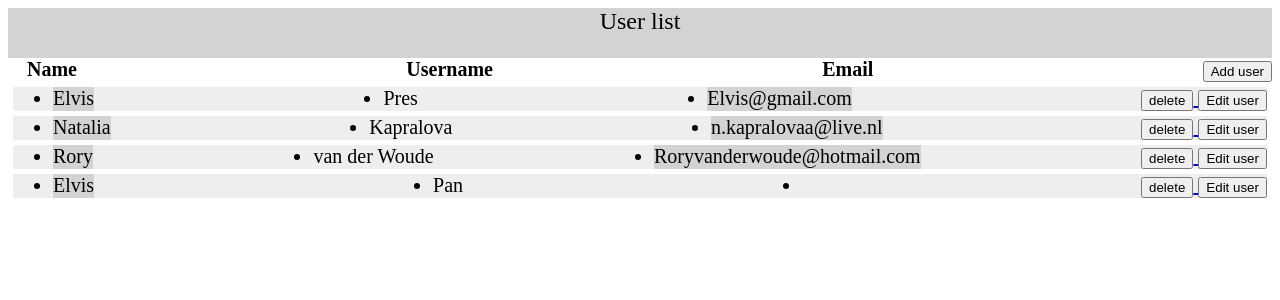
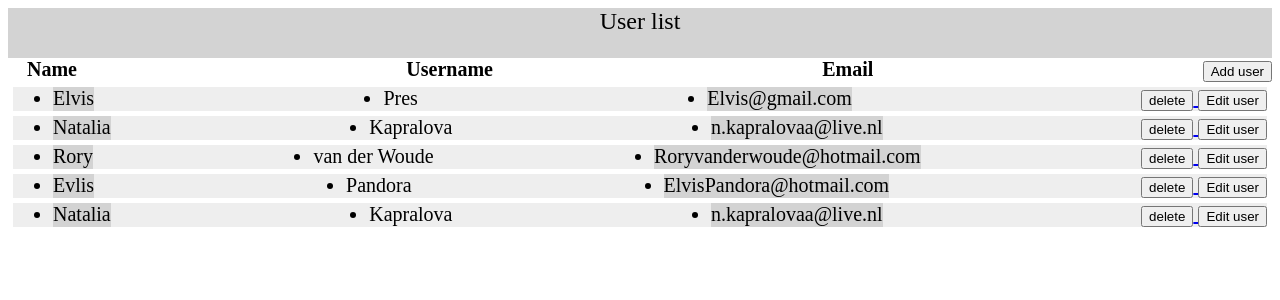
Before and after one commit to NataliaKapralova/User-list-project-React.js, a React (Create React App) app: page / in a window 1280 px wide. Shown: the top 300 px of the page. Built offline with nearby package versions, Linux system fonts and the light colour scheme; data requests are answered from the project's data file.

Commit message:
added changes: delete request works and added userdetail component

```diff
--- a/db.json
+++ b/db.json
@@ -24,10 +24,16 @@
       "id": "Roryvanderwoude@hotmail.com"
     },
     {
-      "firstName": "Elvis",
-      "lastName": "Pan",
-      "email": "",
-      "id": "sWj4sSq"
+      "firstName": "Evlis",
+      "lastName": "Pandora",
+      "email": "ElvisPandora@hotmail.com",
+      "id": "ElvisPandora@hotmail.com"
+    },
+    {
+      "firstName": "Natalia",
+      "lastName": "Kapralova",
+      "email": "n.kapralovaa@live.nl",
+      "id": "318be3f5-0d09-4072-ab17-b2d8186eb60c"
     }
   ]
 }
--- a/src/App.js
+++ b/src/App.js
@@ -51,16 +51,18 @@
 // export default App;
 
 import React from "react";
-import Main from "./Components/Main";
+import Users from "./Components/Users";
 import FormComponent from "./Components/FormComponent";
+import UserDetails from "./Components/UserDetails";
 import { BrowserRouter as Router, Switch, Route } from "react-router-dom";
 
 export default function App() {
   return (
     <Router>
       <Switch>
-        <Main path="/" exact component={Main} />
-        <Route path="/FormComponent" component={FormComponent} />
+        <Route exact path="/" exact component={Users} />
+        <Route exact path="/FormComponent" component={FormComponent} />
+        <Route exact path="/users/:id" component={UserDetails} />
       </Switch>
     </Router>
   );
--- a/src/Components/FormComponent.js
+++ b/src/Components/FormComponent.js
@@ -2,7 +2,7 @@ import React from "react";
 import * as styles from "../styles.css";
 import axios from "axios";
 import { useHistory } from "react-router";
-import Main from "./Main";
+import faker from "faker";
 
 export default function FormComponent(props) {
   const history = useHistory();
@@ -41,7 +41,7 @@ export default function FormComponent(props) {
       firstName: firstName,
       lastName: lastName,
       email: email,
-      id: email,
+      id: faker.random.uuid(),
     };
     event.preventDefault();
     setFirstName("");
--- /dev/null
+++ b/src/Components/UserDetails.js
@@ -0,0 +1,20 @@
+import React from "react";
+import axios from "axios";
+import { Link } from "react-router-dom";
+
+export default function UserDetails({ user }) {
+  const [details, setDetails] = React.useState([]);
+  React.useEffect((id) => {
+    axios.get(`http://localhost:3000/users` + id).then((res) => {
+      console.log(res);
+      console.log("dataa ", res.data);
+    });
+  }, []);
+
+  return (
+    <div>
+      <Link to={"/"}> Back </Link>
+      <h1> Details </h1>
+    </div>
+  );
+}
--- a/src/Components/Main.js
+++ b/src/Components/Users.js
@@ -5,7 +5,7 @@ import FormComponent from "./FormComponent";
 import axios from "axios";
 import UserItem from "./UserItem";
 
-export default function Main() {
+export default function Users() {
   const [dataOfUsers, setDataOfUsers] = React.useState([]);
 
   React.useEffect(() => {
```
